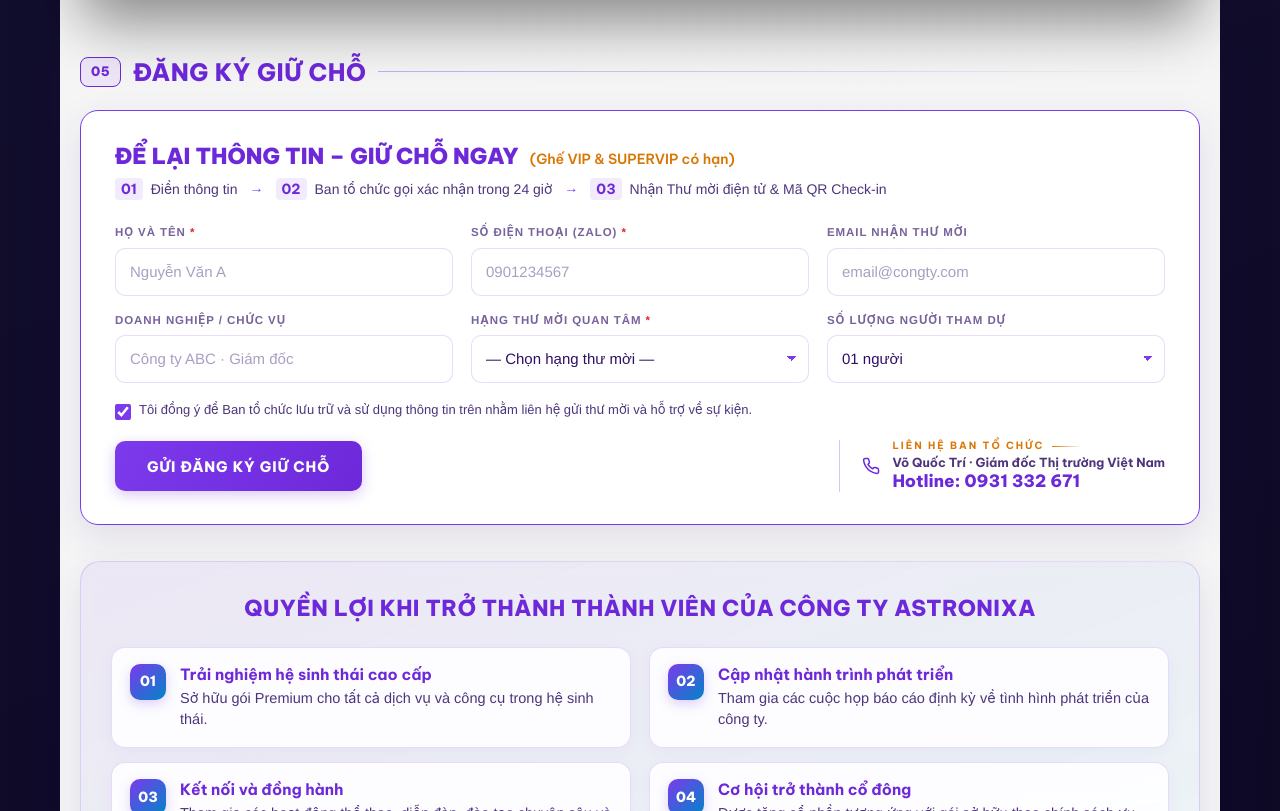
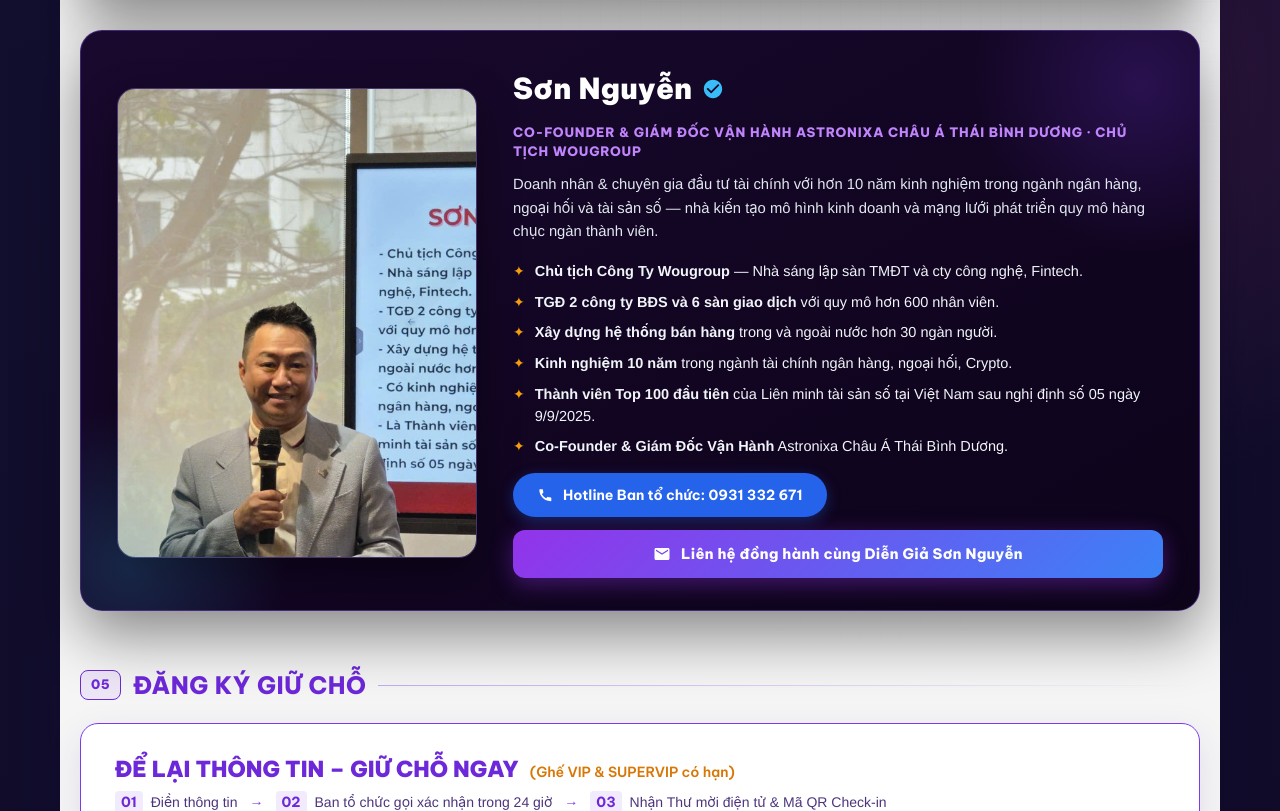
Before and after one commit to briantrivo/business-meeting-2026, a website: page public/index.html in a window 1280 px wide. Shown: the part 4864-5675 px from the top of the page. Drawn offline with nearby package versions, Linux system fonts and the light colour scheme.

Commit message:
feat: Add Speaker Son Nguyen profile card with full background and credentials

```diff
--- a/public/index.html
+++ b/public/index.html
@@ -1049,6 +1049,9 @@
       align-items: center;
       position: relative;
       overflow: hidden;
+    }
+    .speaker-card + .speaker-card {
+      margin-top: 32px;
     }
     .speaker-card::before {
       content: "";
@@ -1896,10 +1899,11 @@
     <div class="sec speaker-sec" id="dien-gia">
       <div class="speaker-header">
         <div class="speaker-pill">🎙️ SPEAKER CHƯƠNG TRÌNH</div>
-        <h2 class="speaker-title">CHUYÊN GIA VÕ QUỐC <span class="sp-name-highlight">TRÍ</span></h2>
-        <p class="speaker-sub">Giám Đốc Phát Triển Thị Trường Astronixa Việt Nam — trực tiếp đồng hành, định hướng chiến lược và hỗ trợ bạn xây dựng dòng thu nhập bền vững.</p>
+        <h2 class="speaker-title">DIỄN GIẢ &amp; BAN <span class="sp-name-highlight">ĐIỀU HÀNH</span></h2>
+        <p class="speaker-sub">Đội ngũ chuyên gia và lãnh đạo cấp cao trực tiếp đồng hành, định hướng chiến lược và hỗ trợ bạn xây dựng dòng thu nhập bền vững trong kỷ nguyên AI &amp; Web3.</p>
       </div>
 
+      <!-- Speaker 1: Võ Quốc Trí -->
       <div class="speaker-card">
         <div class="sp-img-frame">
           <img src="images/vo_quoc_tri.jpg" alt="Chuyên gia Võ Quốc Trí - Giám Đốc Phát Triển Thị Trường Astronixa Việt Nam" width="800" height="800" loading="lazy">
@@ -1960,6 +1964,49 @@
               <span>Hotline 0931332671</span>
             </a>
           </div>
+        </div>
+      </div>
+
+      <!-- Speaker 2: Sơn Nguyễn -->
+      <div class="speaker-card">
+        <div class="sp-img-frame">
+          <img src="images/son_nguyen.png" alt="Diễn giả Sơn Nguyễn - Co-Founder &amp; Giám Đốc Vận Hành Astronixa Châu Á Thái Bình Dương" width="800" height="1200" loading="lazy" style="object-position: center 12%;">
+        </div>
+
+        <div class="sp-details">
+          <div class="sp-name-row">
+            <h3 class="sp-main-name">Sơn Nguyễn</h3>
+            <svg class="sp-verified" viewBox="0 0 24 24" title="Verified Expert">
+              <path d="M12 2C6.48 2 2 6.48 2 12s4.48 10 10 10 10-4.48 10-10S17.52 2 12 2zm-2 15l-5-5 1.41-1.41L10 14.17l7.59-7.59L19 8l-9 9z"/>
+            </svg>
+          </div>
+
+          <div class="sp-role-tag">
+            CO-FOUNDER &amp; GIÁM ĐỐC VẬN HÀNH ASTRONIXA CHÂU Á THÁI BÌNH DƯƠNG · CHỦ TỊCH WOUGROUP
+          </div>
+
+          <p class="sp-bio">
+            Doanh nhân &amp; chuyên gia đầu tư tài chính với hơn 10 năm kinh nghiệm trong ngành ngân hàng, ngoại hối và tài sản số — nhà kiến tạo mô hình kinh doanh và mạng lưới phát triển quy mô hàng chục ngàn thành viên.
+          </p>
+
+          <ul class="sp-bullets">
+            <li><span class="sp-bullet-icon">✦</span><span><b>Chủ tịch Công Ty Wougroup</b> — Nhà sáng lập sàn TMĐT và cty công nghệ, Fintech.</span></li>
+            <li><span class="sp-bullet-icon">✦</span><span><b>TGĐ 2 công ty BĐS và 6 sàn giao dịch</b> với quy mô hơn 600 nhân viên.</span></li>
+            <li><span class="sp-bullet-icon">✦</span><span><b>Xây dựng hệ thống bán hàng</b> trong và ngoài nước hơn 30 ngàn người.</span></li>
+            <li><span class="sp-bullet-icon">✦</span><span><b>Kinh nghiệm 10 năm</b> trong ngành tài chính ngân hàng, ngoại hối, Crypto.</span></li>
+            <li><span class="sp-bullet-icon">✦</span><span><b>Thành viên Top 100 đầu tiên</b> của Liên minh tài sản số tại Việt Nam sau nghị định số 05 ngày 9/9/2025.</span></li>
+            <li><span class="sp-bullet-icon">✦</span><span><b>Co-Founder &amp; Giám Đốc Vận Hành</b> Astronixa Châu Á Thái Bình Dương.</span></li>
+          </ul>
+
+          <a class="sp-btn-phone" href="tel:0931332671">
+            <svg style="width:16px;height:16px;fill:currentColor" viewBox="0 0 24 24"><path d="M20.01 15.38c-1.23 0-2.42-.2-3.53-.56a.977.977 0 00-1.01.24l-1.57 1.97c-2.83-1.44-5.15-3.75-6.59-6.59l1.97-1.57c.28-.27.36-.67.25-1.02A11.36 11.36 0 019 4.31c0-.55-.45-1-1-1H4.5c-.55 0-1 .45-1 1 0 9.39 7.61 17 17 17 .55 0 1-.45 1-1v-3.5c0-.55-.45-1-.99-1z"/></svg>
+            Hotline Ban tổ chức: 0931 332 671
+          </a>
+
+          <a class="sp-btn-cta" href="#dang-ky">
+            <svg style="width:18px;height:18px;fill:currentColor" viewBox="0 0 24 24"><path d="M20 4H4c-1.1 0-1.99.9-1.99 2L2 18c0 1.1.9 2 2 2h16c1.1 0 2-.9 2-2V6c0-1.1-.9-2-2-2zm0 4l-8 5-8-5V6l8 5 8-5v2z"/></svg>
+            Liên hệ đồng hành cùng Diễn Giả Sơn Nguyễn
+          </a>
         </div>
       </div>
     </div>
```
Also changed, not shown: public/images/son_nguyen.png (added).
